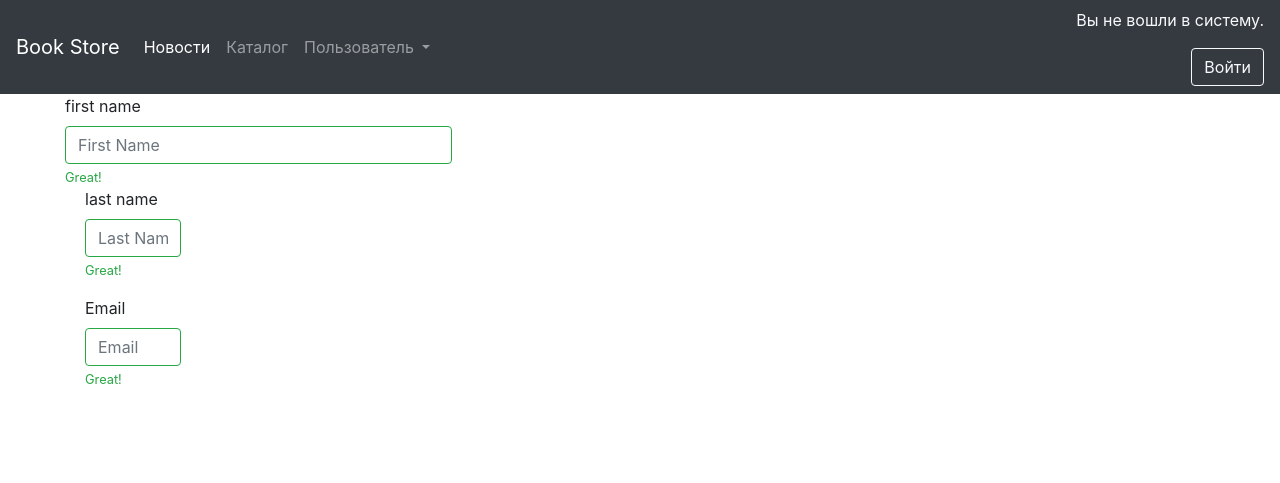
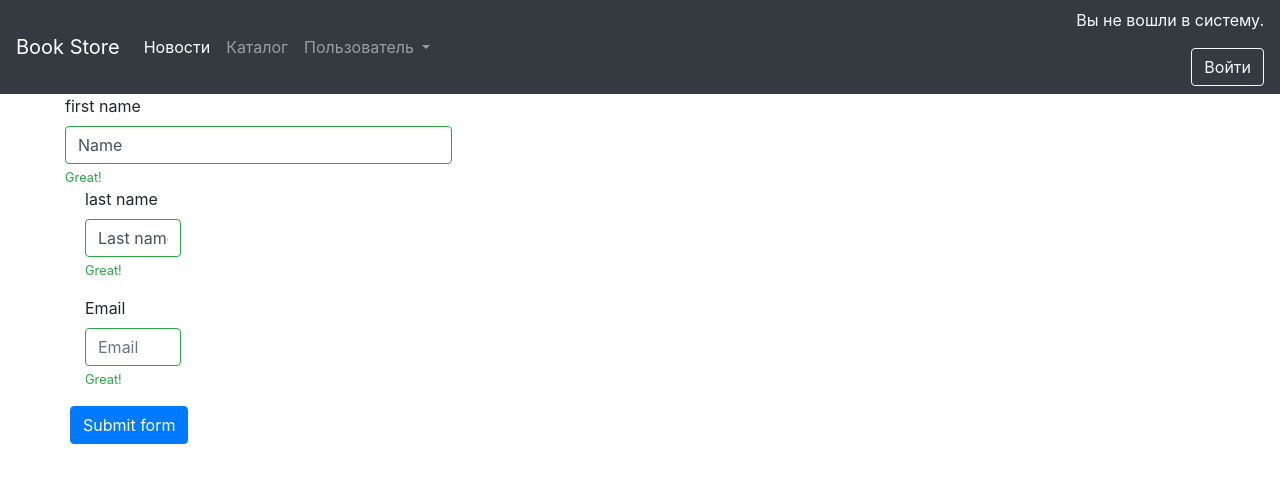
Before and after one commit to DaryaSiv/pain, a Django app: page /myapp/buy/ in a window 1280 px wide. Shown: the top 483 px of the page. Run offline with Django 4.2, Linux system fonts and the light colour scheme; some libraries are stand-ins or nearby versions.

Commit message:
Начало флаттера

```diff
--- a/mysite/myapp/views.py
+++ b/mysite/myapp/views.py
@@ -118,7 +118,6 @@ def get_all_books(request):
 def basket(request):
     items = Basket.objects.filter(user=request.user).all()
     form = forms.Basket()
-
     return render(request, 'myapp/cart.html', context={'form': form, 'items': items})
 
 
--- a/mysite/templates/myapp/purchase.html
+++ b/mysite/templates/myapp/purchase.html
@@ -3,14 +3,14 @@
 <form>
   <div class="form-row">
     <label for='validationServer01'>first name</label>
-    <input type='text' class='form-control is-valid' id='validationServer01' placeholder='First Name' value='' required>
+    <input type='text' class='form-control is-valid' id='validationServer01' placeholder='First Name' value='Name' required>
     <div class='valid-feedback'>
       Great!
     </div>
   </div>
   <div class='col-md-4 mb-3'>
     <label for='validationServer02'>last name</label>
-    <input type='text' class='form-control is-valid' id='validationServer02' placeholder='Last Name' value='' required>
+    <input type='text' class='form-control is-valid' id='validationServer02' placeholder='Last Name' value='Last name' required>
     <div class='valid-feedback'>
       Great!
     </div>
@@ -22,5 +22,6 @@
       Great!
     </div>
   </div>
+  <button class="btn btn-primary" type="submit">Submit form</button>
 </form>
 {%endblock%}
```
Also changed, not shown: mysite/myapp/forms.py (line endings or trailing spaces), 1 other file.
